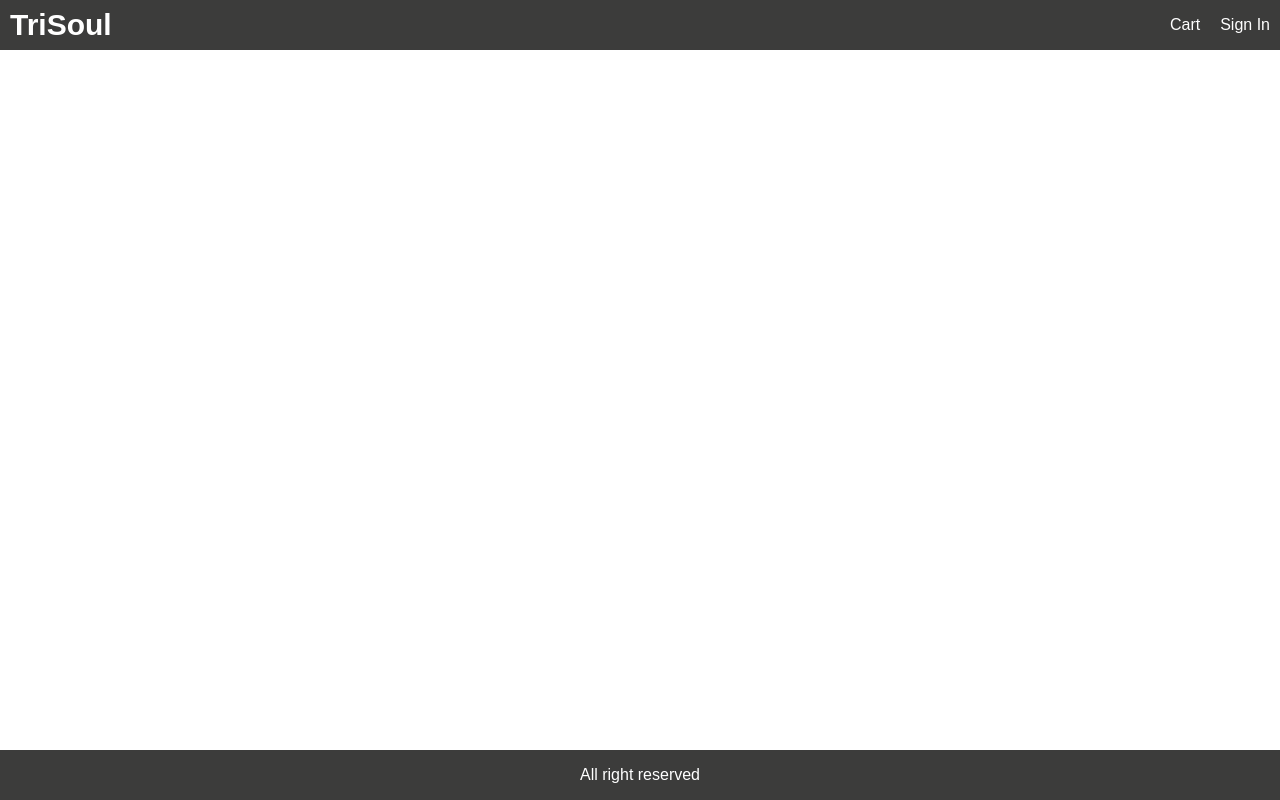
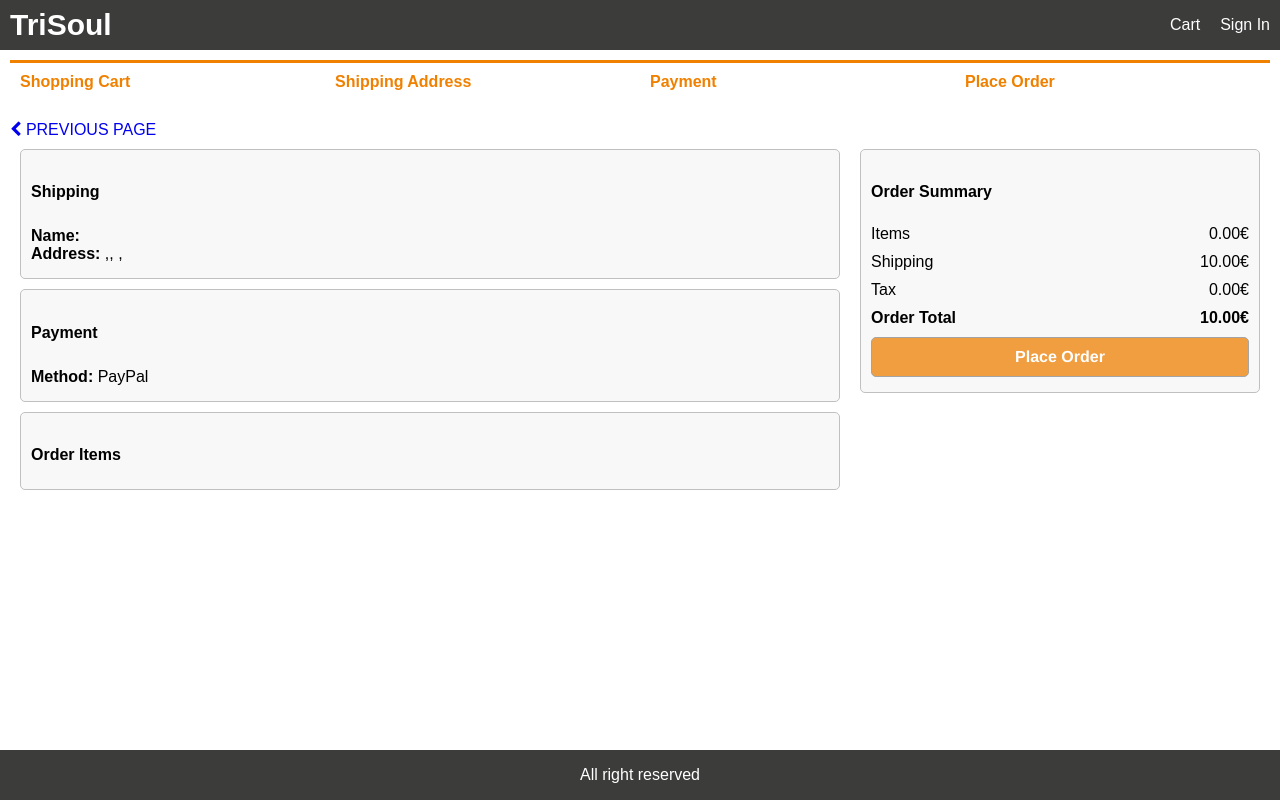
Before and after one commit to vescartinq/E-commerce-REACT-REDUX, a React (Create React App) app in the folder frontend/: page /placeorder in a window 1280 px wide. Built offline with nearby package versions, Linux system fonts and the light colour scheme.

Commit message:
created place order screen, and defined routes to go back during place order process

```diff
--- a/frontend/src/App.jsx
+++ b/frontend/src/App.jsx
@@ -9,6 +9,7 @@
 import SigninScreen from './views/SigninScreen';
 import ShippingAddressScreen from './views/ShippingAddressScreen';
 import PaymentMethodScreen from './views/PaymentMethodScreen';
+import PlaceOrderScreen from './views/PlaceOrderScreen';
 
 function App() {
   const cart = useSelector((state) => state.cart);
@@ -60,6 +61,7 @@
           <Route path="/register" component={RegisterScreen}/>
           <Route path="/shipping" component={ShippingAddressScreen}/>
           <Route path="/payment" component={PaymentMethodScreen}/>
+          <Route path="/placeorder" component={PlaceOrderScreen}/>
           <Route path="/" component={HomeScreen} exact></Route>
         </main>
         <footer className="row center">All right reserved</footer>
--- a/frontend/src/components/CheckoutSteps.jsx
+++ b/frontend/src/components/CheckoutSteps.jsx
@@ -3,8 +3,8 @@
 export default function CheckoutSteps(props) {
   return (
     <div className="row checkout-steps">
-      <div className={props.step1 ? 'active' : ''}>Sign-In</div>
-      <div className={props.step2 ? 'active' : ''}>Shipping</div>
+      <div className={props.step1 ? 'active' : ''}>Shopping Cart</div>
+      <div className={props.step2 ? 'active' : ''}>Shipping Address</div>
       <div className={props.step3 ? 'active' : ''}>Payment</div>
       <div className={props.step4 ? 'active' : ''}>Place Order</div>
     </div>
--- a/frontend/src/index.css
+++ b/frontend/src/index.css
@@ -98,6 +98,7 @@
 button.block {
   width: 100%;
 }
+
 
 /* HEADER */
 header a {
@@ -248,6 +249,7 @@
   flex: 1;
   padding: 1rem;
   font-weight: bold;
+  margin-bottom: 2rem;
 }
 .checkout-steps > div.active {
   border-top-color: #f08000;
--- a/frontend/src/views/CartScreen.jsx
+++ b/frontend/src/views/CartScreen.jsx
@@ -1,6 +1,7 @@
 import React, { useEffect } from "react";
 import { useDispatch, useSelector } from "react-redux";
 import { Link } from "react-router-dom";
+import CheckoutSteps from "../components/CheckoutSteps";
 import { addToCart, removeFromCart } from "../redux/actions/cart-actions";
 import MessageBox from "./../components/MessageBox";
 
@@ -22,7 +23,7 @@
   // eslint-disable-next-line no-unused-vars
   const removeFromCartHandler = (id) => {
     // delete action
-    dispatch(removeFromCart(id))
+    dispatch(removeFromCart(id));
   };
 
   const checkoutHandler = () => {
@@ -30,9 +31,12 @@
   };
 
   return (
+    <div>
+      <CheckoutSteps step1 />
+      <Link to="/"><i className="fa fa-chevron-left"></i> BACK TO HOME PAGE</Link>
       <div className="row top">
         <div className="col-2">
-        <h1>SHOPPING CART LIST</h1>
+          <h1>Shopping Cart List</h1>
           {cartItems.length === 0 ? (
             <MessageBox>
               Cart is empty. <Link to="/">Go Shopping</Link>
@@ -43,11 +47,7 @@
                 <li key={item.product}>
                   <div className="row">
                     <div>
-                    <img
-                      src={item.image}
-                      alt={item.name}
-                      className="small"
-                    />
+                      <img src={item.image} alt={item.name} className="small" />
                     </div>
                     <div className="min-30">
                       <Link to={`/product/${item.product}`}>{item.name}</Link>
@@ -61,14 +61,16 @@
                           )
                         }
                       >
-                      {[...Array(item.countInStock).keys()].map((mappedItem) => (
+                        {[...Array(item.countInStock).keys()].map(
+                          (mappedItem) => (
                             <option key={mappedItem + 1} value={mappedItem + 1}>
                               {mappedItem + 1}
                             </option>
-                      ))}
+                          )
+                        )}
                       </select>
                     </div>
-                  <div>{item.price},00 €</div>
+                    <div>{item.price.toFixed(2)} €</div>
                     <div>
                       <button
                         type="button"
@@ -88,8 +90,11 @@
             <ul>
               <li>
                 <h2>
-                Subtotal ({cartItems.reduce((a, c) => a + c.qty, 0)} items) :{' '}
-                {cartItems.reduce((a, c) => a + c.price * c.qty, 0)},00 €
+                  Subtotal ({cartItems.reduce((a, c) => a + c.qty, 0)} items) :{" "}
+                  {cartItems
+                    .reduce((a, c) => a + c.price * c.qty, 0)
+                    .toFixed(2)}{" "}
+                  €
                 </h2>
               </li>
               <li>
@@ -106,5 +111,6 @@
           </div>
         </div>
       </div>
+    </div>
   );
 }
--- a/frontend/src/views/PaymentMethodScreen.jsx
+++ b/frontend/src/views/PaymentMethodScreen.jsx
@@ -2,6 +2,7 @@
 import { useDispatch, useSelector } from 'react-redux';
 import { savePaymentMethod } from '../redux/actions/cart-actions';
 import CheckoutSteps from '../components/CheckoutSteps';
+import { Link } from 'react-router-dom';
 
 export default function PaymentMethodScreen(props) {
   const cart = useSelector((state) => state.cart);
@@ -19,6 +20,7 @@
   return (
     <div>
       <CheckoutSteps step1 step2 step3/>
+      <Link to="/shipping"><i className="fa fa-chevron-left"></i> PREVIOUS PAGE</Link>
       <form className="form" onSubmit={submitHandler}>
         <div>
           <h1>Payment Method</h1>
--- /dev/null
+++ b/frontend/src/views/PlaceOrderScreen.jsx
@@ -0,0 +1,128 @@
+import React from 'react';
+import { useSelector } from 'react-redux';
+import { Link } from 'react-router-dom';
+import CheckoutSteps from '../components/CheckoutSteps';
+
+export default function PlaceOrderScreen(props) {
+  const cart = useSelector((state) => state.cart);
+  if (!cart.paymentMethod) {
+    props.history.push('/payment');
+  }
+  const toPrice = (num) => Number(num.toFixed(2)); // 5.123 => "5.12" => 5.12
+  cart.itemsPrice = toPrice(
+    cart.cartItems.reduce((a, c) => a + c.qty * c.price, 0)
+  );
+  cart.shippingPrice = cart.itemsPrice > 1000 ? toPrice(0) : toPrice(10);
+  cart.taxPrice = toPrice(0.21 * cart.itemsPrice);
+  cart.totalPrice = cart.itemsPrice + cart.shippingPrice + cart.taxPrice;
+  const placeOrderHandler = () => {
+    // TODO: dispatch place order action
+  };
+  return (
+    <div>
+      <CheckoutSteps step1 step2 step3 step4></CheckoutSteps>
+      <Link to="/payment"><i className="fa fa-chevron-left"></i> PREVIOUS PAGE</Link>
+      <div className="row top">
+        <div className="col-2">
+          <ul>
+            <li>
+              <div className="card card-body">
+                <h2>Shipping</h2>
+                <p>
+                  <strong>Name:</strong> {cart.shippingAddress.fullName} <br />
+                  <strong>Address: </strong> {cart.shippingAddress.address},
+                  {cart.shippingAddress.city}, {cart.shippingAddress.postalCode}
+                  ,{cart.shippingAddress.country}
+                </p>
+              </div>
+            </li>
+            <li>
+              <div className="card card-body">
+                <h2>Payment</h2>
+                <p>
+                  <strong>Method:</strong> {cart.paymentMethod}
+                </p>
+              </div>
+            </li>
+            <li>
+              <div className="card card-body">
+                <h2>Order Items</h2>
+                <ul>
+                  {cart.cartItems.map((item) => (
+                    <li key={item.product}>
+                      <div className="row">
+                        <div>
+                          <img
+                            src={item.image}
+                            alt={item.name}
+                            className="small"
+                          ></img>
+                        </div>
+                        <div className="min-30">
+                          <Link to={`/product/${item.product}`}>
+                            {item.name}
+                          </Link>
+                        </div>
+
+                        <div>
+                          {item.qty} x {item.price},00€ = {item.qty * item.price},00€
+                        </div>
+                      </div>
+                    </li>
+                  ))}
+                </ul>
+              </div>
+            </li>
+          </ul>
+        </div>
+        <div className="col-1">
+          <div className="card card-body">
+            <ul>
+              <li>
+                <h2>Order Summary</h2>
+              </li>
+              <li>
+                <div className="row">
+                  <div>Items</div>
+                  <div>{cart.itemsPrice.toFixed(2)}€</div>
+                </div>
+              </li>
+              <li>
+                <div className="row">
+                  <div>Shipping</div>
+                  <div>{cart.shippingPrice.toFixed(2)}€</div>
+                </div>
+              </li>
+              <li>
+                <div className="row">
+                  <div>Tax</div>
+                  <div>{cart.taxPrice.toFixed(2)}€</div>
+                </div>
+              </li>
+              <li>
+                <div className="row">
+                  <div>
+                    <strong> Order Total</strong>
+                  </div>
+                  <div>
+                    <strong>{cart.totalPrice.toFixed(2)}€</strong>
+                  </div>
+                </div>
+              </li>
+              <li>
+                <button
+                  type="button"
+                  onClick={placeOrderHandler}
+                  className="primary block"
+                  disabled={cart.cartItems.length === 0}
+                >
+                  Place Order
+                </button>
+              </li>
+            </ul>
+          </div>
+        </div>
+      </div>
+    </div>
+  );
+}
--- a/frontend/src/views/ProductScreen.jsx
+++ b/frontend/src/views/ProductScreen.jsx
@@ -30,7 +30,7 @@
         <MessageBox variant="danger">{error}</MessageBox>
       ) : (
         <div>
-          <Link to="/">Back to result</Link>
+          <Link to="/"><i className="fa fa-chevron-left"></i> BACK TO HOME PAGE</Link>
           <div className="row top">
             <div className="col-2">
               <img
@@ -50,7 +50,7 @@
                     numReviews={product.numReviews}
                   ></Rating>
                 </li>
-                <li>Pirce : ${product.price}</li>
+                <li>Price : {product.price.toFixed(2)}€</li>
                 <li>
                   Description:
                   <p>{product.description}</p>
@@ -63,7 +63,7 @@
                   <li>
                     <div className="row">
                       <div>Price</div>
-                      <div className="price">${product.price}</div>
+                      <div className="price">{product.price.toFixed(2)}€</div>
                     </div>
                   </li>
                   <li>
--- a/frontend/src/views/ShippingAddressScreen.jsx
+++ b/frontend/src/views/ShippingAddressScreen.jsx
@@ -2,6 +2,7 @@
 import { useDispatch, useSelector } from "react-redux";
 import { saveShippingAddress } from "../redux/actions/cart-actions";
 import CheckoutSteps from "../components/CheckoutSteps";
+import { Link } from "react-router-dom";
 
 export default function ShippingAddressScreen(props) {
   const userSignin = useSelector((state) => state.userSignin);
@@ -27,6 +28,7 @@
   return (
     <div>
       <CheckoutSteps step1 step2></CheckoutSteps>
+      <Link to="/cart"><i className="fa fa-chevron-left"></i> PREVIOUS PAGE</Link>
       <form className="form" onSubmit={submitHandler}>
         <div>
           <h1>Shipping Address</h1>
```
Also changed, not shown: 1 other file (tests, documents, lock files or other folders). Lines whose indentation alone changed are shown as unchanged.
